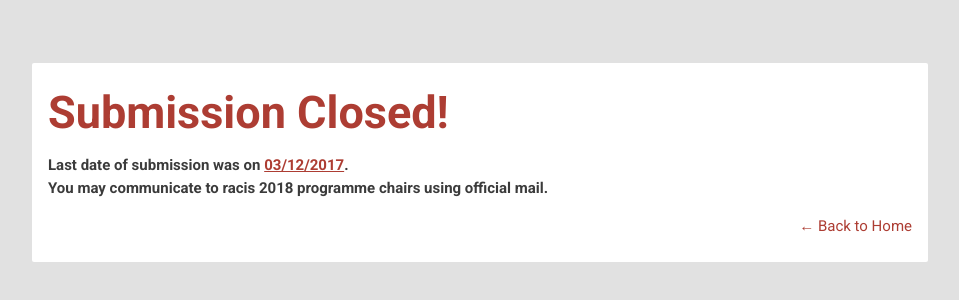
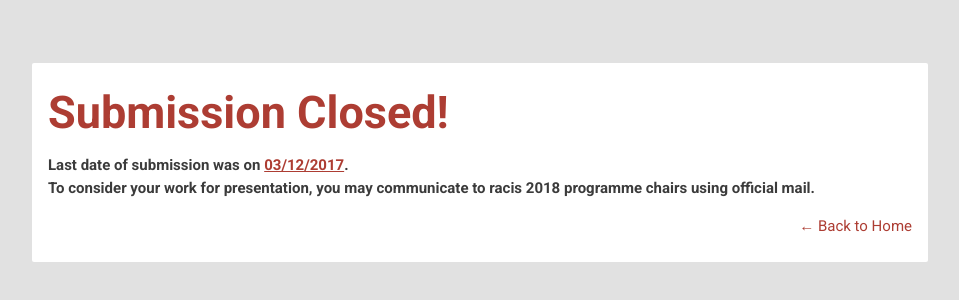
Before and after one commit to ArjunAtlast/nss-college-national-conference, a plain HTML site: page thankyou.html in a window 1280 px wide. Shown: the part 238-538 px from the top of the page, without its empty margins (160-1119 px from the left). Drawn offline with Linux system fonts and the light colour scheme.

Commit message:
Updated Thankyou Page

```diff
--- a/thankyou.html
+++ b/thankyou.html
@@ -29,7 +29,7 @@
     <div class="thankyou-container-box">
       <h1>Submission Closed!</h1>
       <p>
-        <strong>Last date of submission was on <u class="text-primary">03/12/2017</u>.<br/> You may communicate to racis 2018 programme chairs using official mail.</strong>
+        <strong>Last date of submission was on <u class="text-primary">03/12/2017</u>.<br/>To consider your work for presentation, you may communicate to racis 2018 programme chairs using official mail.</strong>
       </p>
       <p style='align-self: flex-end;'>
         <a href="index.html">&larr; Back to Home </a>
```
